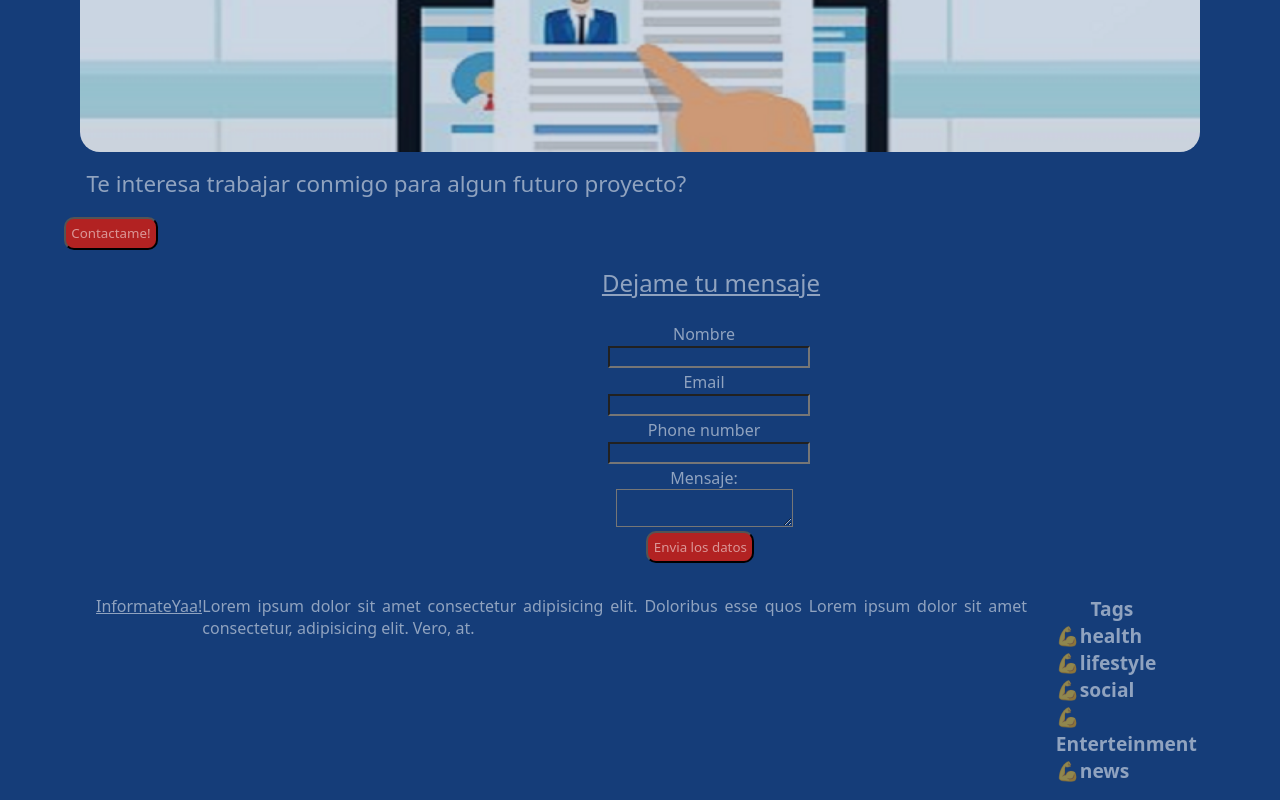
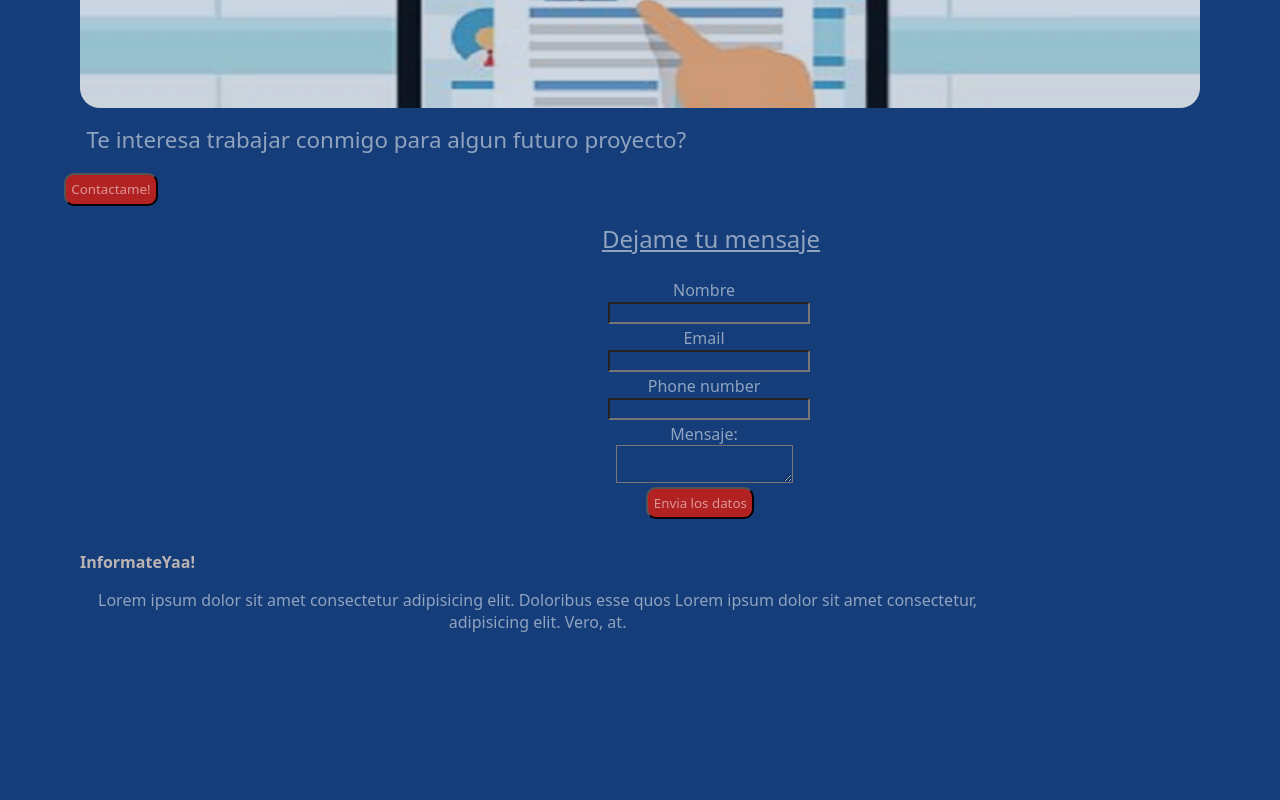
Before and after one commit to NazzaFerraris2023/PreEntrega2-FerrarisSabbatini-coderhouse, a website: page pages/contacto.html in a window 1280 px wide. Shown: the part 1943-2743 px from the top of the page. After the commit the page ends 2589 px from the top, so only its background shows below. Drawn offline with Linux system fonts and the light colour scheme.

Commit message:
Correccion tercera pre entrega

```diff
--- a/pages/contacto.html
+++ b/pages/contacto.html
@@ -1,12 +1,17 @@
 <!DOCTYPE html>
 <html lang="en">
+
 <head>
     <meta charset="UTF-8">
     <meta http-equiv="X-UA-Compatible" content="IE=edge">
     <meta name="viewport" content="width=device-width, initial-scale=1.0">
     <title>Contactate con nosotros</title>
     <link rel="stylesheet" href="../css/index.css">
+    <meta name="Contacto"
+            content="Seccion que muestra las diferentes maneras en la cual se pueden contactar conmigo">
+    <title>"Redes Sociales"</title>
 </head>
+
 <body>
     <!--Barra de navegacion-->
     <header id="header">
@@ -31,29 +36,35 @@
 
     <!--MAIN DE PAGINA-->
     <main id="main">
-            <br>
-            <br>
         <h2>Contacto</h2>
         <section>
             <div class="contenedor-img">
-                <img class="img-contacto"  src="../fotos_proyecto/fotos contacto/foto-contacto-preguntas.jpeg">
+                <img class="img-contacto" src="../fotos_proyecto/fotos contacto/foto-contacto-preguntas.jpeg">
             </div>
             <p class="section-informacion">Preguntas?</p>
             <p>Tenes alguna pregunta? No dudes en preguntarme!</p>
-                <ul><li>instagram:@nazzaferraris</li></ul>
-                <ul><li>Github:https://github.com/NazzaFerraris2023/PreEntrega3-FerrarisSabbatini-coderhouse.git</li></ul>
-                <ul><li>Gmail:nazzaferrariss@gmail.com</li></ul>
+            <ul>
+                <li>instagram:@nazzaferraris</li>
+            </ul>
+            <ul>
+                <li>Github:https://github.com/NazzaFerraris2023/PreEntrega3-FerrarisSabbatini-coderhouse.git</li>
+            </ul>
+            <ul>
+                <li>Gmail:nazzaferrariss@gmail.com</li>
+            </ul>
             <button class="boton" href="#">Preguntame!</button>
         </section>
 
         <h2 class="section-informacion">Informacion</h2>
-                <div class="contenedor-img"><img class="img-info" src="../fotos_proyecto/fotos contacto/foto-contacto-informacion.png"></div>
+        <div class="contenedor-img"><img class="img-info"
+                src="../fotos_proyecto/fotos contacto/foto-contacto-informacion.png"></div>
         <p>Todo lo visto en esta pagina es con fines de entretenimiento!</p>
         <button class="boton" href="#">Contactame!</button>
         <section>
 
             <h2 class="section-informacion"> Se parte del proyecto</h2>
-                    <div class="contenedor-img"><img class="img-nosotros" src="../fotos_proyecto/fotos contacto/foto-contacto-forma_parte.png"></div>
+            <div class="contenedor-img"><img class="img-nosotros"
+                    src="../fotos_proyecto/fotos contacto/foto-contacto-forma_parte.png"></div>
             <p>Te interesa trabajar conmigo para algun futuro proyecto?</p>
             <button class="boton" href="#">Contactame!</button>
         </section>
@@ -93,24 +104,21 @@
             </legend>
         </section>
     </main>
+
     <footer class="pie-pagina">
+        <div class="contenedor-titulo-footer">
+
             <h4> InformateYaa!</h4>
-        <div class="fp">
+        </div>
+        <div class="contenedor-texto-footer">
             <p>Lorem ipsum dolor sit amet consectetur adipisicing elit. Doloribus esse quos Lorem ipsum dolor sit amet
                 consectetur, adipisicing elit. Vero, at.</p>
         </div>
-        <div class="tags">
-            <h5>Tags
-                <ul class="lista-pie-pagina">
-                    <li>💪health</li>
-                    <li>💪lifestyle</li>
-                    <li>💪social</li>
-                    <li>💪Enterteinment</li>
-                    <li>💪news</li>
-                </ul>
-            </h5>
-        </div>
+
     </footer>
 
+
+
 </body>
+
 </html>
--- a/scss/_base.scss
+++ b/scss/_base.scss
@@ -19,6 +19,7 @@ $tipografia-letras:system-ui, -apple-system, BlinkMacSystemFont, 'Segoe UI', Rob
     background-color: $color-body;
     color: $color-letras;
 }
+
 h1{
     text-decoration: solid;
     color: $color-letras;
--- a/scss/components/componentes_generales/botones.scss
+++ b/scss/components/componentes_generales/botones.scss
@@ -1,5 +1,6 @@
 //=========================BOTONES=================================
 div.cont-btn{
+    margin-bottom: 1em;
     a.btn{
         padding: .5em;
         background-color: $color-botones;
@@ -9,6 +10,7 @@ div.cont-btn{
         text-decoration: none;
         font-weight: 700;
         margin-left: 1em;
+
         &:hover{
             background-color:$color-botones-hover;
         }
--- a/scss/components/componentes_generales/footer.scss
+++ b/scss/components/componentes_generales/footer.scss
@@ -1,22 +1,26 @@
 //================= FOOTER =================//
-footer.pie-pagina{
-    display: flex;
-    padding: 1em 1em;
-    & div.contenedor-texto-footer {
+
+footer{
+
+    & .contenedor-titulo-footer{
         display: flex;
-        flex-direction: column ;
+        justify-content: left;
+        & h4{
+            color: rgb(188, 179, 179);
+            text-decoration: solid;
+            font-weight: 700;
+            margin-top: 1em;
+}
+}
+    & .contenedor-texto-footer{
+        display: flex;
+        width: 80%;
         justify-content: center;
-        align-items: center;}
-& h5{
-    display: flex;
-    flex-direction: column;
-    align-items: center;
-    margin-right: 1em;
+        & p{
+            text-align: center;
+            margin-left: 2em;
+        }
+    }
 
 }
-& ul.lista-pie-pagina li{
-    display: flex;
-    flex-direction: column;
-
-}
-}
+    // margin: ;
--- a/scss/components/indice/__version-desktop.scss
+++ b/scss/components/indice/__version-desktop.scss
@@ -13,6 +13,7 @@ header{
         font-size: 3rem;
         text-decoration: underline;
     }
+
 main{
     & div.hero{
         display: flex;
@@ -45,6 +46,7 @@ div.foto-karate{
     display: flex;
     width: 100%;
     justify-content: center;
+    margin-top: 1em;
     & img{
         width: 40em;
     }
--- a/scss/components/indice/__version-mobile.scss
+++ b/scss/components/indice/__version-mobile.scss
@@ -1,5 +1,5 @@
 //================= HEADER =================//
-@media (min-width:400px){
+@media (min-width:335px){
     header{
         padding: 1rem;
         background-color: none;
@@ -74,12 +74,11 @@
         }
         }
         div.foto-karate img{
-            width: 22em;
+            width: 80%;
             margin-left: 1em;
             margin-bottom: 1.5em;
             border-radius: 20px;
-            position:relative;
-            top: 1em;
+            transform: translate(45px, 15px);
         }
 
 
@@ -109,7 +108,8 @@
                     }
                 }
                 & p.texto-articulo{
-                    margin-left: 1em;
+                    margin: 0 1em;
+                    margin-bottom: .7em;
                 }
             }
             & .contenedor-articulo-boxeo{
@@ -124,7 +124,8 @@
                     }
                 }
                 & p.texto-articulo{
-                    margin-left: 1em;
+                    margin: 0 1em;
+                    margin-bottom: .7em;
                 }
             }
 
```
Also changed, not shown: index.html (+39 -37 lines), pages/deportes.html (+81 -34 lines), pages/nosotros.html (+13 -12 lines), pages/servicio.html (+21 -15 lines), css/index.css, 1 other file. Lines whose indentation alone changed are shown as unchanged.
